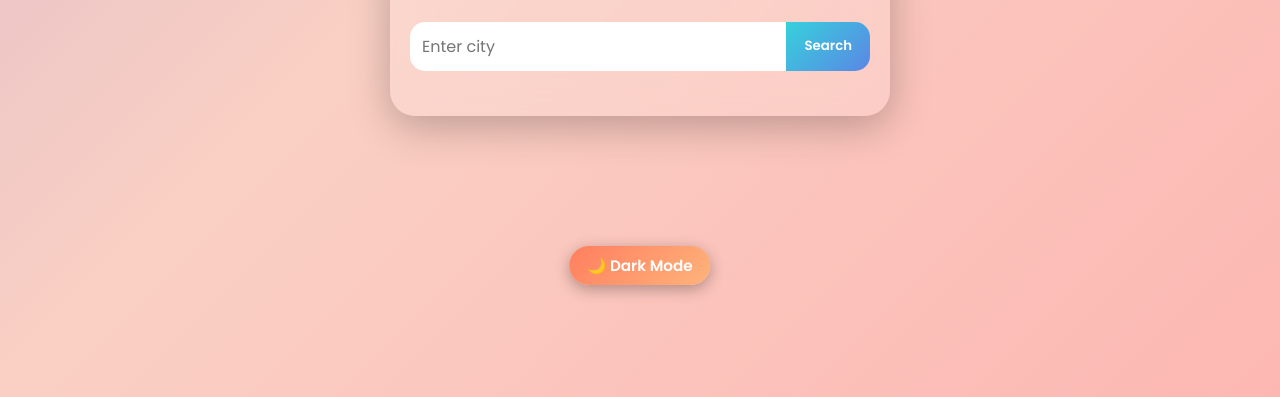
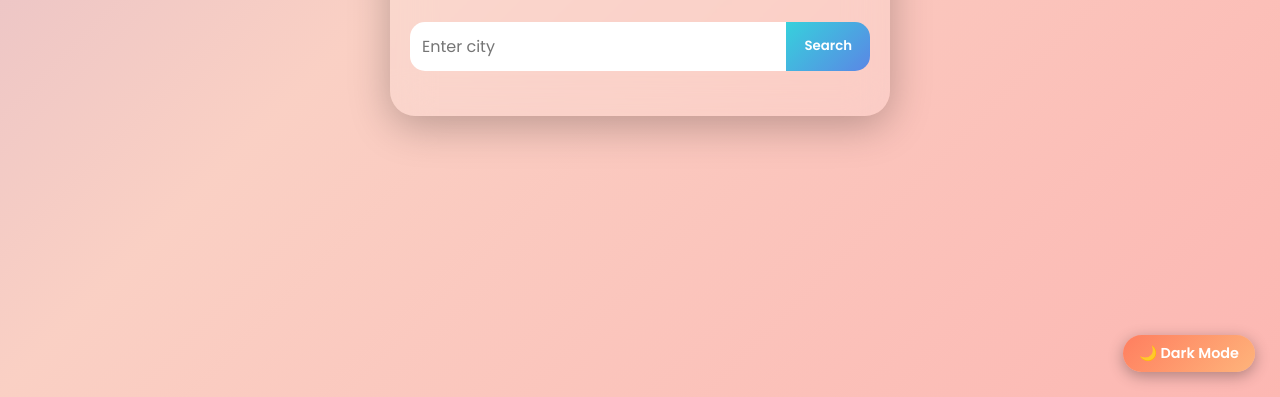
Before and after one commit to Declutterqueen/Weather-App, a plain HTML site: page index.html in a window 1280 px wide. Shown: the part 403-800 px from the top of the page. Drawn offline with Linux system fonts and the light colour scheme.

Commit message:
Add files via upload

```diff
--- a/index.html
+++ b/index.html
@@ -287,20 +287,18 @@
     display: none; /* Hide background particles on small screens for clarity */
   }
 }
-
-/* === DARK MODE TOGGLE (Outside Weather Card) === */
+/* === DARK MODE TOGGLE (Bottom-Right Corner) === */
 .theme-toggle {
   position: fixed;
-  bottom: 7rem;
-  left: 50%;
-  transform: translateX(-50%);
-  padding: 8px 18px;
+  bottom: 25px;
+  right: 25px;
+  padding: 8px 16px;
   background: linear-gradient(135deg, #ff7e5f, #feb47b);
   border: none;
   border-radius: 25px;
   color: #fff;
   font-weight: 600;
-  font-size: 0.95rem;
+  font-size: 0.9rem;
   cursor: pointer;
   box-shadow: 0 4px 15px rgba(0,0,0,0.3);
   transition: all 0.3s ease;
@@ -308,12 +306,12 @@
 }
 
 .theme-toggle:hover {
-  transform: translateX(-50%) scale(1.08);
+  transform: scale(1.08);
   background: linear-gradient(135deg, #36D1DC, #5B86E5);
   box-shadow: 0 6px 20px rgba(0,0,0,0.4);
 }
 
-/* === DARK MODE STYLES === */
+/* === DARK MODE === */
 body.dark-mode {
   background: linear-gradient(135deg, #1e1e2f, #2b5876);
   color: #e0e0e0;
@@ -337,6 +335,7 @@ body.dark-mode .theme-toggle {
   background: linear-gradient(135deg, #6a11cb, #2575fc);
   box-shadow: 0 4px 15px rgba(0,0,0,0.6);
 }
+
 
 </style>
 </head>
```
